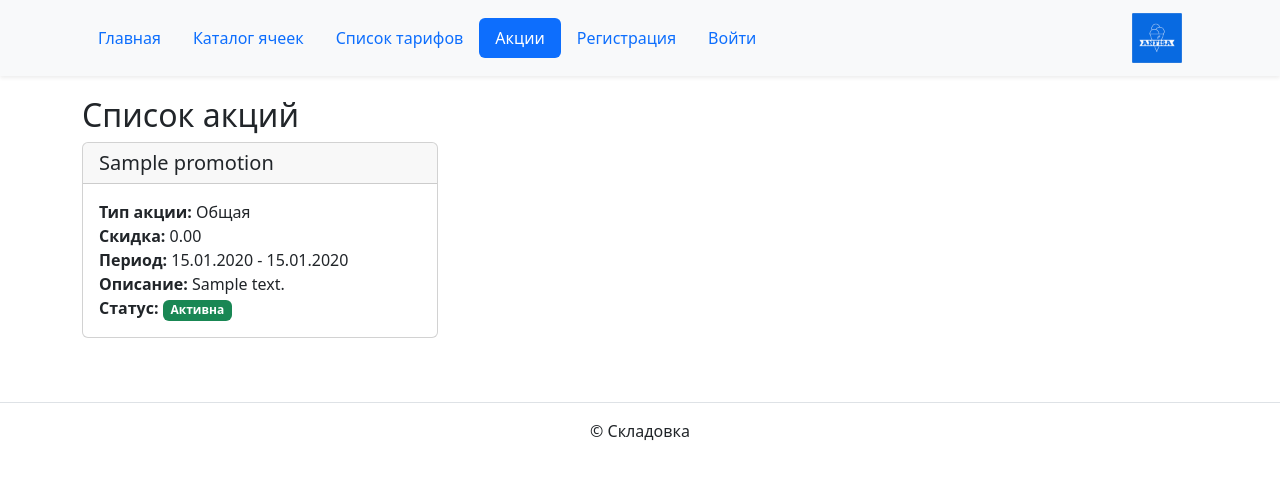
After one commit to OsipovaDM/stockroom_1_0, a Django app: page /promotions/ in a window 1280 px wide. The commit adds this page. Shown: the top 480 px of the page. Run offline with Django 4.2, Linux system fonts and the light colour scheme; tables that the repository leaves empty hold one stand-in row (values such as "Sample post"); parts of the project's set-up code (start-up, migrations or seed data) failed here and were passed over; some libraries are stand-ins or nearby versions.

Commit message:
Логика, шаблоны, права для модели Акции

```diff
--- a/stockroom/data/urls.py
+++ b/stockroom/data/urls.py
@@ -21,6 +21,11 @@ urlpatterns = [
     path('tariffs/<int:pk>/edit/', views.TariffUpdateView.as_view(), name='tariff_edit'),
     path('tariffs/<int:pk>/delete/', views.TariffDeleteView.as_view(), name='tariff_delete'),
 
+    path('promotions/', views.PromotionListView.as_view(), name='promotion_list'),
+    path('promotions/create/', views.PromotionCreateView.as_view(), name='promotion_create'),
+    path('promotions/<int:pk>/edit/', views.PromotionUpdateView.as_view(), name='promotion_edit'),
+    path('promotions/<int:pk>/delete/', views.PromotionDeleteView.as_view(), name='promotion_delete'),
+
     # path('orders/', views.orders, name='orders'),
     # path('orders/create/', views.order_create, name='order_create'),
     # path('orders/<int:id>/', views.order_detail, name='order_detail'),
--- a/stockroom/data/views.py
+++ b/stockroom/data/views.py
@@ -5,7 +5,7 @@ from django.views.generic import (
 )
 from django.urls import reverse_lazy
 
-from .models import Cell, Tariff
+from .models import Cell, Tariff, Promotion
 
 
 class WorkerMixin(LoginRequiredMixin, UserPassesTestMixin):
@@ -124,6 +124,37 @@ class TariffDeleteView(AuthorMixin, TariffMixin, DeleteView):
     pass
 
 
+class PromotionMixin:
+    model = Promotion
+    success_url = reverse_lazy('data:promotion_list')
+    template_name = 'data/promotion_form.html'
+
+
+class PromotionFormMixin:
+    fields = 'name', 'discount_percentage', 'start_date', 'end_date', 'description', 'promotion_type', 'target_user'
+
+
+class PromotionListView(ListView):
+    model = Promotion
+    ordering = '-promotion_type'
+    paginate_by = 5
+
+
+class PromotionCreateView(WorkerMixin, PromotionMixin, PromotionFormMixin, CreateView):
+    pass
+
+    def form_valid(self, form):
+        form.instance.author = self.request.user
+        return super().form_valid(form)
+
+
+class PromotionUpdateView(AuthorMixin, PromotionMixin, PromotionFormMixin, UpdateView):
+    pass
+
+
+class PromotionDeleteView(AuthorMixin, PromotionMixin, DeleteView):
+    pass
+
 '''
 class PromotionMixin:
     model = Promotion
--- a/stockroom/templates/data/cell_list.html
+++ b/stockroom/templates/data/cell_list.html
@@ -55,11 +55,6 @@
         <div class="col-12">
           <div class="alert alert-info">
             Ячейки не найдены.
-            {% if user.is_authenticated %}
-              <a href="{% url 'data:cell_create' %}">Добавить первую ячейку</a>
-            {% else %}
-              <a href="{% url 'login' %}">Войдите</a>, чтобы добавить ячейку
-            {% endif %}
           </div>
         </div>
       {% endfor %}
--- /dev/null
+++ b/stockroom/templates/data/promotion_list.html
@@ -0,0 +1,100 @@
+{% extends "base.html" %}
+
+{% block title %}
+  Список акций
+{% endblock %}
+
+{% block content %}
+  <div>
+    <h2>Список акций</h2>
+
+    {% if user.is_superuser or user.is_staff %}
+      <div class="mb-3">
+        <a href="{% url 'data:promotion_create' %}" class="btn btn-primary">Добавить новую акцию</a>
+      </div>
+    {% endif %}
+
+    <div class="row">
+      {% for promotion in promotion_list %}
+        <div class="col-md-6 col-lg-4 mb-3">
+          <div class="card h-100">
+            <div class="card-header">
+              <h5 class="card-title mb-0">{{ promotion.name }}</h5>
+            </div>
+            {% if promotion.promotion_type == 'personal' and promotion.target_user == user or promotion.promotion_type == 'general' or user.is_staff or user.is_superuser%}
+                <div class="card-body">
+                <p class="card-text">
+                    <strong>Тип акции:</strong> {{ promotion.get_promotion_type_display }}<br>
+                    <strong>Скидка:</strong> {{ promotion.discount_percentage|floatformat:2 }}<br>
+                    <strong>Период:</strong> {{ promotion.start_date|date:"d.m.Y" }} - {{ promotion.end_date|date:"d.m.Y" }}<br>
+                    <strong>Описание:</strong> {{ promotion.description|truncatewords:10 }}<br>
+                    <strong>Статус:</strong>
+                    <span class="badge {% if promotion.is_active %}bg-success{% else %}bg-secondary{% endif %}">
+                    {% if promotion.is_active %}Активна{% else %}Неактивна{% endif %}
+                    </span><br>
+
+                    {% if user.is_staff or user.is_superuser %}
+                    <!-- Полная информация для админов -->
+                    <strong>Для пользователя:</strong> {% if promotion.target_user %} {{ promotion.target_user.get_full_name|default:promotion.target_user.username }} {% else %} -- {% endif %}<br>
+                    <strong>Автор:</strong> {{ promotion.author.get_full_name|default:promotion.author.username }}<br>
+                    <strong>Создана:</strong> {{ promotion.created_at|date:"d.m.Y H:i" }}<br>
+                    <strong>ID:</strong> {{ promotion.id }}<br>
+                    {% endif %}
+                </p>
+                </div>
+            {% endif %}
+
+            <!-- Блок кнопок с проверкой прав -->
+            {% if user.is_authenticated %}
+              {%if user == promotion.author or user.is_superuser %}
+                <div class="card-footer">
+                    <div class="d-flex gap-2">
+                    <a href="{% url 'data:promotion_edit' promotion.id %}" class="btn btn-sm btn-outline-primary">Редактировать</a>
+                    <a href="{% url 'data:promotion_delete' promotion.id %}" class="btn btn-sm btn-outline-danger">Удалить</a>
+                    </div>
+                </div>
+              {% endif %}
+            {% endif %}
+          </div>
+        </div>
+      {% empty %}
+        <div class="col-12">
+          <div class="alert alert-info">
+            Акции не найдены.
+          </div>
+        </div>
+      {% endfor %}
+    </div>
+
+    <!-- Статистика для админов -->
+    {% if user.is_staff or user.is_superuser %}
+      <div class="row mt-4">
+        <div class="col-12">
+          <div class="card">
+            <div class="card-header">
+              <h5>Статистика акций</h5>
+            </div>
+            <div class="card-body">
+              <div class="row">
+                <div class="col-md-3">
+                  <strong>Всего акций: </strong> {{ promotion_list.count }}
+                </div>
+                <div class="col-md-3">
+                  <strong>Активных: </strong> {{ promotion_list|length|add:"0" }} заглушка  <!-- Заглушка, нужно передавать в контекст -->
+                </div>
+                <div class="col-md-3">
+                  <strong>Общих:</strong> 0 заглушка <!-- Заглушка -->
+                </div>
+                <div class="col-md-3">
+                  <strong>Персональных:</strong> 0 заглушка <!-- Заглушка -->
+                </div>
+              </div>
+            </div>
+          </div>
+        </div>
+      </div>
+    {% endif %}
+
+    {% include "includes/paginator.html" %}
+  </div>
+{% endblock %}
--- a/stockroom/templates/data/tariff_list.html
+++ b/stockroom/templates/data/tariff_list.html
@@ -57,11 +57,6 @@
         <div class="col-12">
           <div class="alert alert-info">
             Тарифы не найдены.
-            {% if user.is_authenticated %}
-              <a href="{% url 'data:tariff_create' %}">Добавить первый тариф</a>
-            {% else %}
-              <a href="{% url 'login' %}">Войдите</a>, чтобы добавить тариф
-            {% endif %}
           </div>
         </div>
       {% endfor %}
--- a/stockroom/templates/includes/header.html
+++ b/stockroom/templates/includes/header.html
@@ -40,7 +40,17 @@
               Список тарифов
             </a>
           </li>
+          <li class="nav-item">
+            <a
+              class="nav-link {% if view_name == 'data:promotion_list' %} active {% endif %}"
+              href="{% url 'data:promotion_list' %}"
+              >
+              Акции
+            </a>
+          </li>
+        </ul>
 
+        <ul class="nav nav-pills">
           {% if request.user.is_authenticated %}
           <!-- Это блок ссылок для работников компании -->
             {% if request.user.is_staff or request.user.is_superuser %}
```
Also changed, not shown: stockroom/data/models.py (+31 -31 lines), stockroom/templates/data/promotion_form.html (added, +70 -0 lines), stockroom/data/migrations/0003_alter_cell_author_alter_tariff_author_promotion.py (added).
